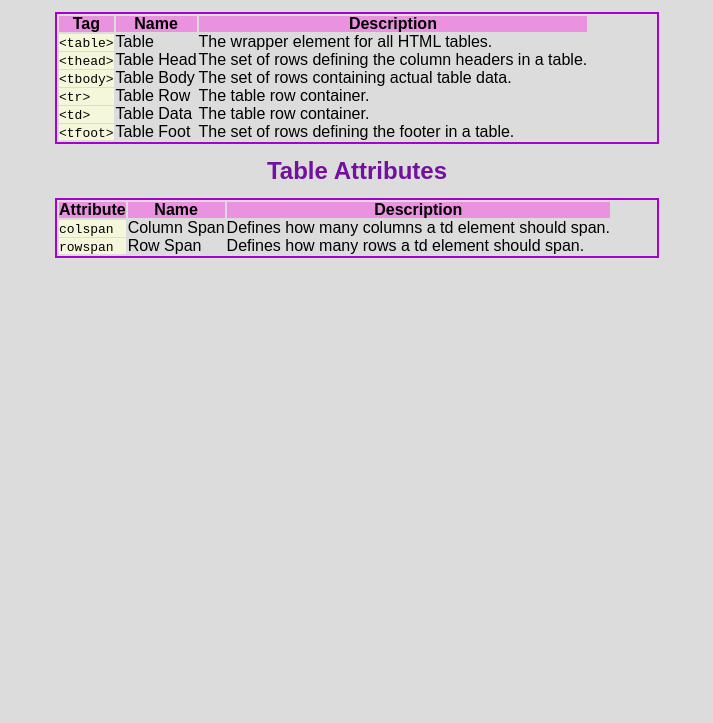
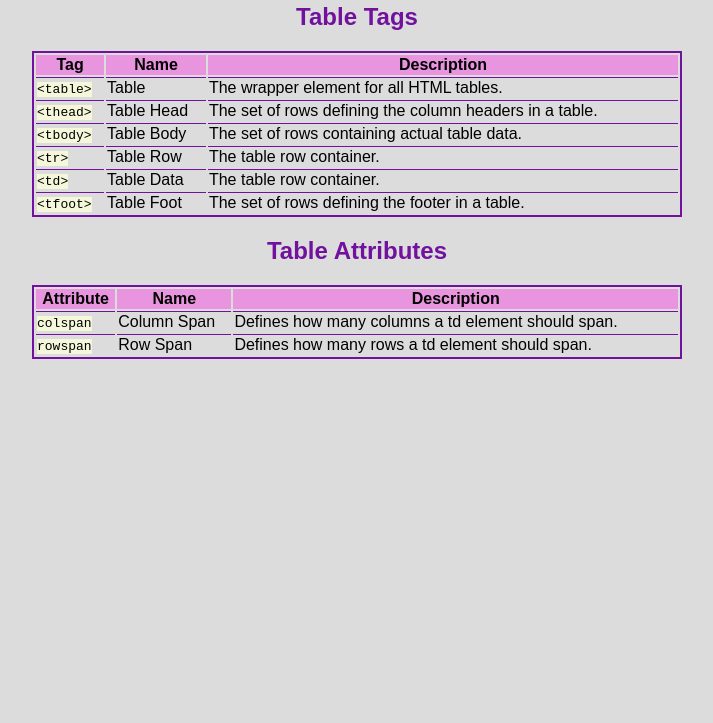
Before and after one commit to iamvldmrbrvkv/codecademy, a plain HTML site: page paths/full-stack-engineer/web-development-foundations/improved-styling-with-css/build-your-own-cheat-cheet-project/index.html in a window 1280 px wide. Shown: the part 77-800 px from the top of the page, without its empty margins (283-996 px from the left). Drawn offline with Linux system fonts and the light colour scheme.

Commit message:
finished own project

```diff
--- a/paths/full-stack-engineer/web-development-foundations/improved-styling-with-css/build-your-own-cheat-cheet-project/index.html
+++ b/paths/full-stack-engineer/web-development-foundations/improved-styling-with-css/build-your-own-cheat-cheet-project/index.html
@@ -4,78 +4,70 @@
     <meta charset="UTF-8">
     <meta http-equiv="X-UA-Compatible" content="IE=edge">
     <meta name="viewport" content="width=device-width, initial-scale=1.0">
-    <link rel="stylesheet" type="text/css" href="reset.css">
-    <link rel="stylesheet" type="text/css" href="styles.css">
+    <link rel="stylesheet" type="text/css" href="./styles.css">
     <title>Build Your Own Cheat Cheet</title>
 </head>
 <body>
-    <header>
     <h1>HTML Table Reference</h1>
-    </header>
     <h2>Table Tags</h2>
-
-    <div class="table">
     <table>
-            <tr class="colored">
+        <thead>
             <th>Tag</th>
             <th>Name</th>
             <th>Description</th>
-            </tr>
+        </thead>
         <tbody>
             <tr>
-                <td class="left">&lt;table&gt;</td>
+                <td><span class="code">&lt;table&gt;</span></td>
                 <td>Table</td>
                 <td>The wrapper element for all HTML tables.</td>
             </tr>
             <tr>
-                <td class="left">&lt;thead&gt;</td>
+                <td><span class="code">&lt;thead&gt;</span></td>
                 <td>Table Head</td>
                 <td>The set of rows defining the column headers in a table.</td>
             </tr>
             <tr>
-                <td class="left">&lt;tbody&gt;</td>
+                <td><span class="code">&lt;tbody&gt;</span></td>
                 <td>Table Body</td>
                 <td>The set of rows containing actual table data.</td>
             </tr>
             <tr>
-                <td class="left">&lt;tr&gt;</td>
+                <td><span class="code">&lt;tr&gt;</span></td>
                 <td>Table Row</td>
                 <td>The table row container.</td>
             </tr>
             <tr>
-                <td class="left">&lt;td&gt;</td>
+                <td><span class="code">&lt;td&gt;</span></td>
                 <td>Table Data</td>
                 <td>The table row container.</td>
             </tr>
             <tr>
-                <td class="left">&lt;tfoot&gt;</td>
+                <td><span class="code">&lt;tfoot&gt;</span></td>
                 <td>Table Foot</td>
                 <td>The set of rows defining the footer in a table.</td>
             </tr>
         </tbody>
     </table>
-    </div>
     <h2>Table Attributes</h2>
-    <div class="table">
     <table>
-            <tr class="colored">
+        <thead>
             <th>Attribute</th>
             <th>Name</th>
             <th>Description</th>
-            </tr>
+        </thead>
         <tbody>
             <tr>
-                <td class="left">colspan</td>
+                <td><span class="code">colspan</span></td>
                 <td>Column Span</td>
                 <td>Defines how many columns a td element should span.</td>
             </tr>
             <tr>
-                <td class="left">rowspan</td>
+                <td><span class="code">rowspan</span></td>
                 <td>Row Span</td>
                 <td>Defines how many rows a td element should span.</td>
             </tr>
         </tbody>
-    </div>
     </table>
 </body>
 </html>
--- a/paths/full-stack-engineer/web-development-foundations/improved-styling-with-css/build-your-own-cheat-cheet-project/reset.css
+++ /dev/null
@@ -1,48 +0,0 @@
-/* http://meyerweb.com/eric/tools/css/reset/
-   v2.0 | 20110126
-   License: none (public domain)
-*/
-
-html, body, div, span, applet, object, iframe,
-h1, h2, h3, h4, h5, h6, p, blockquote, pre,
-a, abbr, acronym, address, big, cite, code,
-del, dfn, em, img, ins, kbd, q, s, samp,
-small, strike, strong, sub, sup, tt, var,
-b, u, i, center,
-dl, dt, dd, ol, ul, li,
-fieldset, form, label, legend,
-table, caption, tbody, tfoot, thead, tr, th, td,
-article, aside, canvas, details, embed,
-figure, figcaption, footer, header, hgroup,
-menu, nav, output, ruby, section, summary,
-time, mark, audio, video {
-	margin: 0;
-	padding: 0;
-	border: 0;
-	font-size: 100%;
-	font: inherit;
-	vertical-align: baseline;
-}
-/* HTML5 display-role reset for older browsers */
-article, aside, details, figcaption, figure,
-footer, header, hgroup, menu, nav, section {
-	display: block;
-}
-body {
-	line-height: 1;
-}
-ol, ul {
-	list-style: none;
-}
-blockquote, q {
-	quotes: none;
-}
-blockquote:before, blockquote:after,
-q:before, q:after {
-	content: '';
-	content: none;
-}
-table {
-	border-collapse: collapse;
-	border-spacing: 0;
-}
--- a/paths/full-stack-engineer/web-development-foundations/improved-styling-with-css/build-your-own-cheat-cheet-project/styles.css
+++ b/paths/full-stack-engineer/web-development-foundations/improved-styling-with-css/build-your-own-cheat-cheet-project/styles.css
@@ -1,48 +1,32 @@
 body {
     background-color: rgb(220, 220, 220);
-    color: black;
     font-family: Arial, sans-serif;
-    width: auto;
-  }
-
-header {
-    text-align: center;
-     margin-top: 5px;
 }
 
 h1 {
-    font-size: 30px;
-    font-weight: bold;
+    text-align: center;
 }
 
 h2 {
     color: rgb(113, 17, 157);
-    font-size: 24px;
-    padding: 15px;
     text-align: center;
-    font-weight: bold;
 }
 
-table, th, td {
-    border: 2px solid rgb(220, 220, 220);
-    font-family: Arial, sans-serif;
+table {
+    width: 650px;
+    border: 2px solid rgb(113, 17, 157);
+    margin: 0 auto;
 }
 
-.table {
-    width: 600px;
-    margin: 0 auto;
-    border: 2px solid rgb(168, 0, 207);
+thead {
+    background-color: rgb(232, 148, 222);
 }
 
-.colored {
-    background-color: rgb(234, 146, 224);
-    font-weight: bold;
-    border: 1px solid rgb(220, 220, 220);
-    width: 600px;
+td {
+    border-top: 1px solid rgb(113, 17, 157);
 }
 
-.left {
-    background-color:rgb(245, 247, 218);
+.code {
     font-family: monospace;
-    border: 1px solid rgb(220, 220, 220);
+    background-color: rgb(245, 247, 218);
 }
--- /dev/null
+++ b/paths/full-stack-engineer/web-development-foundations/improved-styling-with-css/html-css-cheat-sheet-solution/styles.css
@@ -0,0 +1,32 @@
+body {
+  font-family: Arial, sans-serif;
+  background-color: gainsboro;
+}
+
+h1 {
+  text-align: center;
+}
+
+h2 {
+  color: rebeccapurple;
+  text-align: center;
+}
+
+table {
+  border: 2px solid darkorchid;
+  width: 650px;
+  margin: 0 auto;
+}
+
+thead {
+  background-color: plum;
+}
+
+td {
+  border-top: 1px solid darkorchid;
+}
+
+.code {
+  font-family: monospace;
+  background-color: beige;
+}
```
Also changed, not shown: paths/full-stack-engineer/web-development-foundations/improved-styling-with-css/html-css-cheat-sheet-solution/index.html (added, +69 -0 lines), 4 other files. Lines whose indentation alone changed are shown as unchanged.
